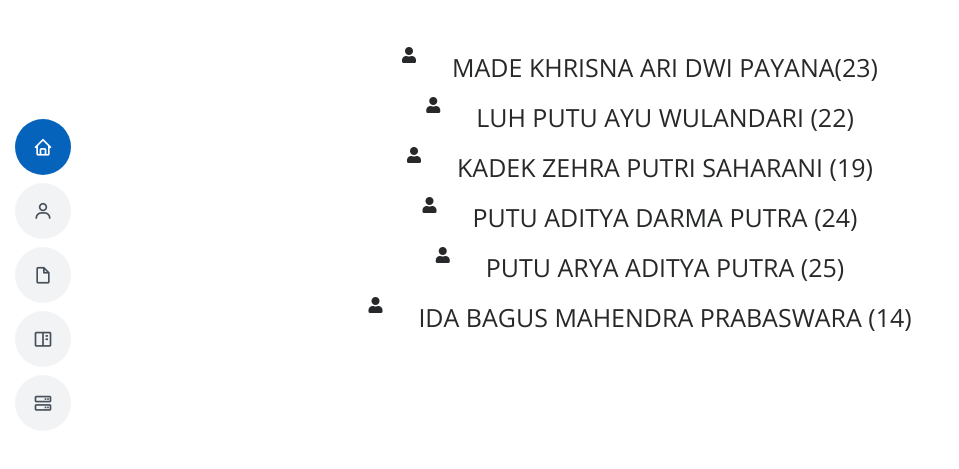
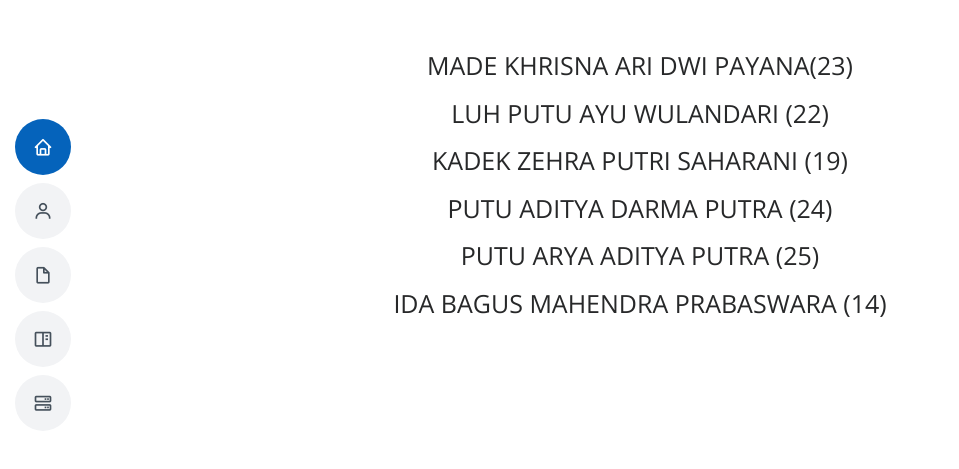
Before and after one commit to Xvannn07/profil-tjkt, a website: page html/anggota.html in a window 1280 px wide. Shown: the part 121-590 px from the top of the page, without its empty margins (0-959 px from the left). Drawn offline with nearby package versions, Linux system fonts and the light colour scheme; files that its build step writes are made by us from their sources; files whose address does not match are found by name.

Commit message:
Update anggota.html

```diff
--- a/html/anggota.html
+++ b/html/anggota.html
@@ -72,37 +72,31 @@
         <ul class="member-list">
             <li class="member-item">
                 <br>
-                    <i class="fas fa-user member-icon"></i>
                     <span class="member-name">MADE KHRISNA ARI DWI PAYANA(23)</span>
                 </br>
             </li>
             <li class="member-item">
                 <br>
-                    <i class="fas fa-user member-icon"></i>
                     <span class="member-name">LUH PUTU AYU WULANDARI (22)</span>
                 </br>
             </li>
             <li class="member-item">
                 <br>
-                    <i class="fas fa-user member-icon"></i>
                     <span class="member-name">KADEK ZEHRA PUTRI SAHARANI (19)</span>
                 </br>
             </li>
             <li class="member-item">
                 <br>
-                    <i class="fas fa-user member-icon"></i>
                     <span class="member-name">PUTU ADITYA DARMA PUTRA (24)</span>
                 </br>
             </li>
             <li class="member-item">
                 <br>
-                    <i class="fas fa-user member-icon"></i>
                     <span class="member-name">PUTU ARYA ADITYA PUTRA (25)</span>
                 </br>
             </li>
             <li class="member-item">
                 <br>
-                    <i class="fas fa-user member-icon"></i>
                     <span class="member-name">IDA BAGUS MAHENDRA PRABASWARA (14)</span>
                 </br>
             </li>
```
